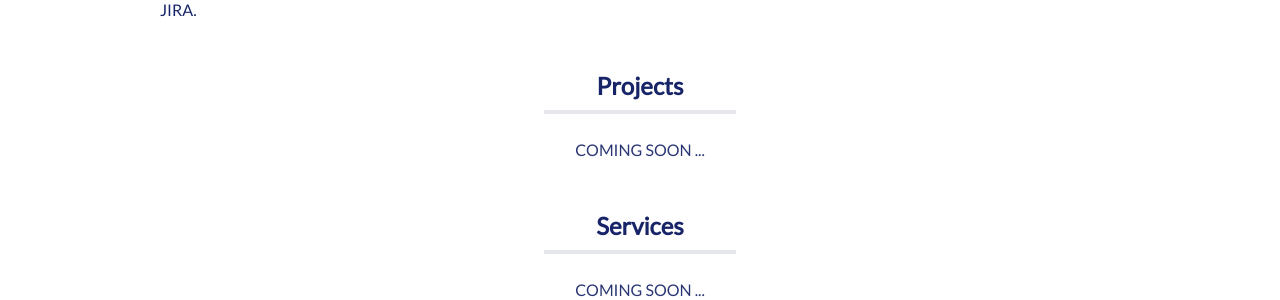
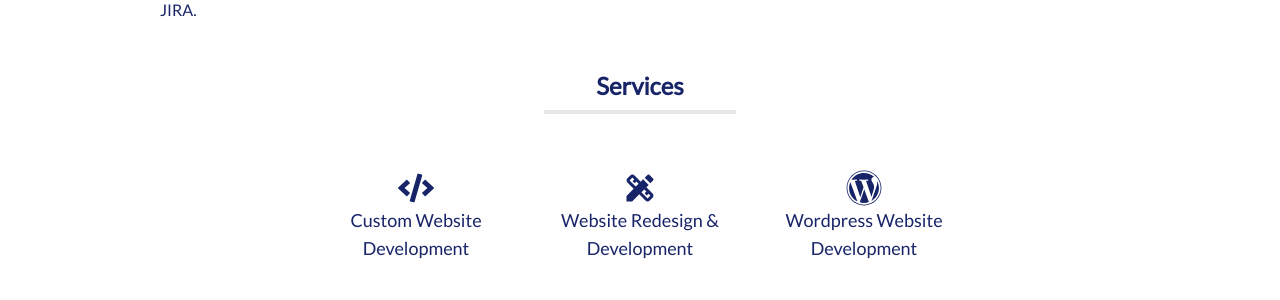
Before and after one commit to ijaspreetbhatti/next-portfolio, a Next.js app: page / in a window 1280 px wide. Shown: the part 652-952 px from the top of the page. Built offline with nearby package versions, Linux system fonts and the light colour scheme.

Commit message:
chore: adds services section

```diff
--- /dev/null
+++ b/src/app/data.ts
@@ -0,0 +1,44 @@
+export interface Project {
+    title: string;
+    appType: string;
+    role: string;
+    description: string;
+    techStack: string;
+    detailedOverview: string;
+    githubLink1: string;
+    githubLink2?: string;
+    image: any;
+}
+
+export const projectsData: Project[] = [
+    {
+        title: "",
+        appType: "",
+        role: "",
+        description: "",
+        techStack: "",
+        detailedOverview: "",
+        githubLink1: "",
+        image: null,
+    },
+    {
+        title: "",
+        appType: "",
+        role: "",
+        description: "",
+        techStack: "",
+        detailedOverview: "",
+        githubLink1: "",
+        image: null,
+    },
+    {
+        title: "",
+        appType: "",
+        role: "",
+        description: "",
+        techStack: "",
+        detailedOverview: "",
+        githubLink1: "",
+        image: null,
+    },
+];
--- a/src/app/page.tsx
+++ b/src/app/page.tsx
@@ -1,5 +1,11 @@
 import Image from "next/image";
-import { FaGithubSquare, FaLinkedin } from "react-icons/fa";
+import {
+    FaCode,
+    FaGithubSquare,
+    FaLinkedin,
+    FaWordpress,
+} from "react-icons/fa";
+import { MdDesignServices } from "react-icons/md";
 import { HiDocumentText } from "react-icons/hi";
 import {
     SiNextdotjs,
@@ -12,11 +18,13 @@ import classNames from "classnames";
 import Link from "next/link";
 import Header from "./header";
 import Footer from "./footer";
+import { Project, projectsData } from "./data";
 
 export default function Home() {
     const skillStyle =
         "p-4 rounded-2xl font-bold flex flex-col justify-center items-center text-theDarkBlue hover:bg-theDarkBlue hover:text-white select-none";
     const transitionStyle = "transition-colors duration-300 ease-linear";
+
     return (
         <>
             <Header />
@@ -154,6 +162,36 @@ export default function Home() {
                         </ul>
                     </section>
                 </article>
+                <article id="services" className=" md:px-28">
+                    <div className="flex flex-col items-center">
+                        <h2 className="text-2xl font-bold text-theDarkBlue ">
+                            Services
+                        </h2>
+                        <hr className="my-2 border-2 w-48" />
+                    </div>
+                    <section className="py-4 flex justify-center">
+                        <ul className="flex gap-2 md:gap-8">
+                            <li className="text-theDarkBlue hover:bg-theDarkBlue hover:text-white transition-all rounded-md px-2 py-8 flex flex-col items-center text-center max-w-[12rem]">
+                                <FaCode className="text-4xl " />
+                                <p className="text-lg ">
+                                    Custom Website Development
+                                </p>
+                            </li>
+                            <li className="text-theDarkBlue hover:bg-theDarkBlue hover:text-white transition-all rounded-md px-2 py-8 flex flex-col items-center text-center max-w-[12rem]">
+                                <MdDesignServices className="text-4xl " />
+                                <p className="text-lg ">
+                                    Website Redesign & Development
+                                </p>
+                            </li>
+                            <li className="text-theDarkBlue hover:bg-theDarkBlue hover:text-white transition-all rounded-md px-2 py-8 flex flex-col items-center text-center max-w-[12rem]">
+                                <FaWordpress className="text-4xl " />
+                                <p className="text-lg ">
+                                    Wordpress Website Development
+                                </p>
+                            </li>
+                        </ul>
+                    </section>
+                </article>
                 <article id="projects" className="mb-8 md:px-28">
                     <div className="flex flex-col items-center">
                         <h2 className="text-2xl font-bold text-theDarkBlue ">
@@ -165,17 +203,7 @@ export default function Home() {
                         COMING SOON ...
                     </section>
                 </article>
-                <article id="services" className="mb-8 md:px-28">
-                    <div className="flex flex-col items-center">
-                        <h2 className="text-2xl font-bold text-theDarkBlue ">
-                            Services
-                        </h2>
-                        <hr className="my-2 border-2 w-48" />
-                    </div>
-                    <section className="py-4 flex justify-center animate-pulse">
-                        COMING SOON ...
-                    </section>
-                </article>
+
                 <article id="experience" className="mb-8 md:px-28">
                     <div className="flex flex-col items-center">
                         <h2 className="text-2xl font-bold text-theDarkBlue ">
```
